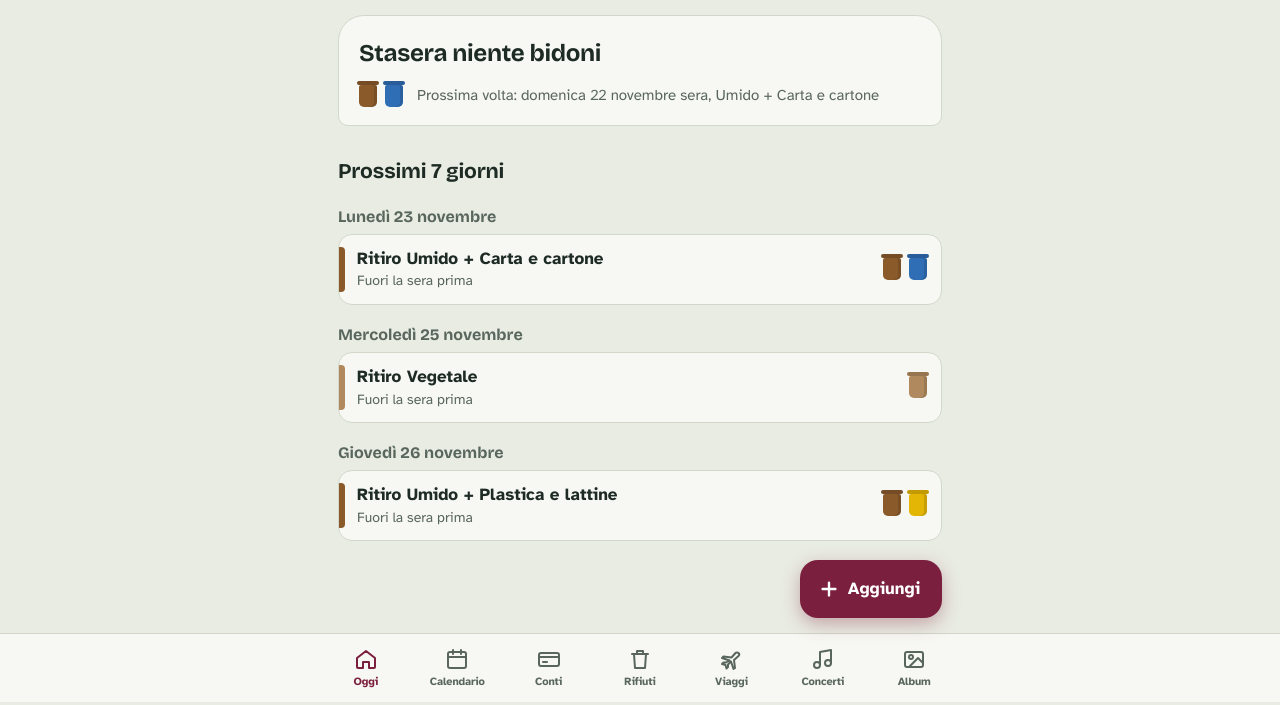
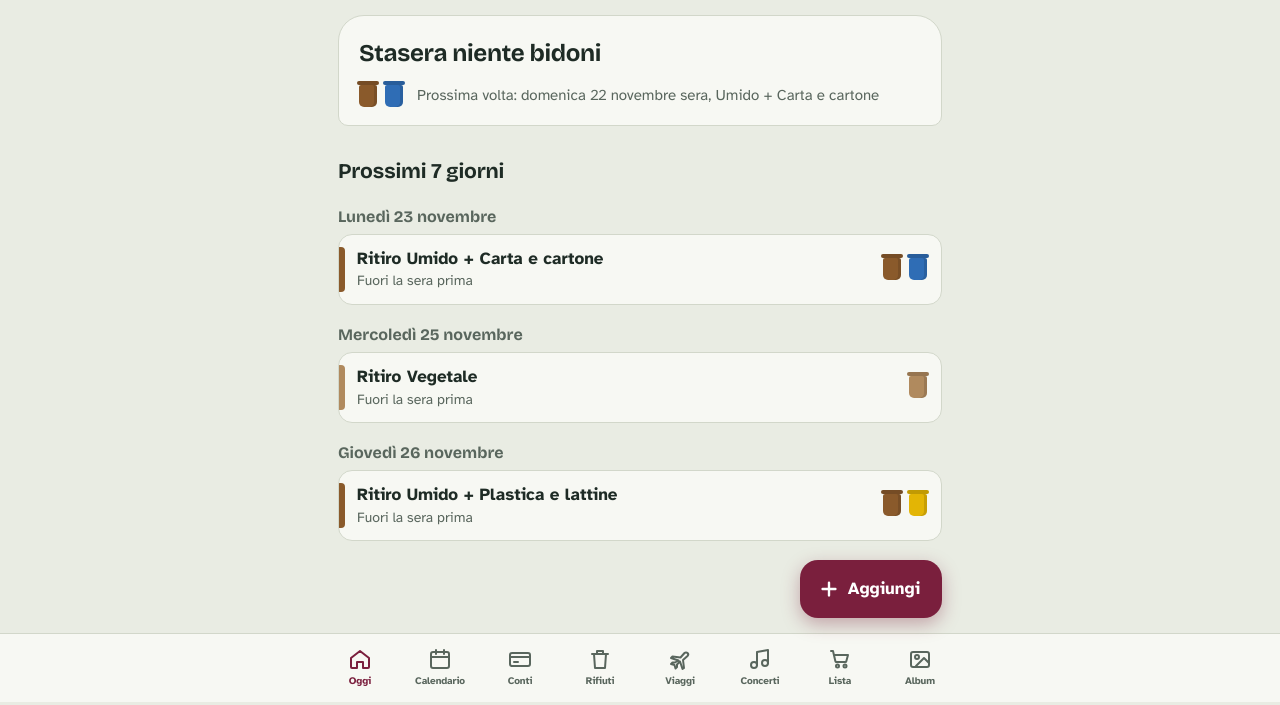
Before and after one commit to andreaecristina2023/4giugno2026, a plain HTML site: page index.html in a window 1280 px wide. Shown: the part 98-803 px from the top of the page. Drawn offline with Linux system fonts and the light colour scheme.

Commit message:
Barra in basso: voce Lista per la lista della spesa e le note
Co-Authored-By: Claude Haiku 5.5 <noreply@anthropic.com>
Claude-Session: https://claude.ai/code/session_01WCVNzk68EWf2pvWD6onSKy

```diff
--- a/css/app.css
+++ b/css/app.css
@@ -179,8 +179,8 @@ dialog.foglio[open] { animation: sale .22s ease-out; }
 
 /* ---------- navigazione ---------- */
 nav.barra-nav { position: fixed; left: 0; right: 0; bottom: 0; background: var(--superficie); border-top: 1px solid var(--confine); padding-bottom: var(--safe-b); z-index: 5; }
-nav.barra-nav ul { list-style: none; margin: 0 auto; padding: 0; display: grid; grid-template-columns: repeat(7, minmax(0, 1fr)); max-width: 640px; height: var(--nav-h); }
-nav.barra-nav a { display: grid; justify-items: center; align-content: center; gap: 3px; height: 100%; color: var(--muschio); text-decoration: none; font-size: 11px; font-weight: 700; letter-spacing: -0.01em; white-space: nowrap; }
+nav.barra-nav ul { list-style: none; margin: 0 auto; padding: 0; display: grid; grid-template-columns: repeat(8, minmax(0, 1fr)); max-width: 640px; height: var(--nav-h); }
+nav.barra-nav a { display: grid; justify-items: center; align-content: center; gap: 3px; height: 100%; color: var(--muschio); text-decoration: none; font-size: 10px; font-weight: 700; letter-spacing: -0.01em; white-space: nowrap; }
 nav.barra-nav a svg { width: 24px; height: 24px; stroke: currentColor; fill: none; stroke-width: 2; stroke-linecap: round; stroke-linejoin: round; }
 nav.barra-nav a[aria-current="page"] { color: var(--sangiovese); }
 .fab { position: fixed; right: max(18px, calc(50vw - 302px)); bottom: calc(var(--nav-h) + var(--safe-b) + 16px); height: 58px; padding: 0 22px 0 18px; border-radius: 18px; border: 0; background: var(--azione); color: #fff; font-weight: 700; font-size: 17px; display: inline-flex; align-items: center; gap: 8px; cursor: pointer; box-shadow: 0 6px 18px rgba(122, 31, 61, .35); z-index: 6; }
--- a/index.html
+++ b/index.html
@@ -29,6 +29,7 @@
     <li><a href="#rifiuti" data-r="rifiuti"><svg viewBox="0 0 24 24" aria-hidden="true"><path d="M4 7h16M9 7V4h6v3M6 7l1 14h10l1-14"/></svg>Rifiuti</a></li>
     <li><a href="#viaggi" data-r="viaggi"><svg viewBox="0 0 24 24" aria-hidden="true"><path d="M10.5 13.5 3 11l1.5-1.5 8 1 4-4.5c.8-.8 2.2-.8 3 0s.8 2.2 0 3l-4.5 4 1 8L14.5 22 12 14.5l-3 3V20l-1.5 1.5-1-3.5-3.5-1L4.5 15.5H7z"/></svg>Viaggi</a></li>
     <li><a href="#concerti" data-r="concerti"><svg viewBox="0 0 24 24" aria-hidden="true"><path d="M9 18V5l11-2v13"/><circle cx="6" cy="18" r="3"/><circle cx="17" cy="16" r="3"/></svg>Concerti</a></li>
+    <li><a href="#lista" data-r="lista"><svg viewBox="0 0 24 24" aria-hidden="true"><path d="M3 4h2l2.4 10.2a1 1 0 0 0 1 .8h8.9a1 1 0 0 0 1-.8L20 8H6"/><circle cx="9.5" cy="19" r="1.5"/><circle cx="17" cy="19" r="1.5"/></svg>Lista</a></li>
     <li><a href="#album" data-r="album"><svg viewBox="0 0 24 24" aria-hidden="true"><rect x="3" y="5" width="18" height="15" rx="2"/><circle cx="9" cy="10" r="2"/><path d="M21 16l-5-5-8 8"/></svg>Album</a></li>
   </ul>
 </nav>
--- a/sw.js
+++ b/sw.js
@@ -1,5 +1,5 @@
 /* Service worker: il sito si apre anche senza rete. Alza VERSIONE a ogni modifica. */
-var VERSIONE = 'casa-v42';
+var VERSIONE = 'casa-v43';
 var FILE = ['./', 'index.html', 'css/app.css', 'js/vendor/qrcode.js', 'js/vendor/jsQR.js', 'css/leaflet.css', 'js/vendor/leaflet/leaflet.js', 'js/core.js', 'js/store.js', 'js/native.js', 'js/album.js', 'js/viaggi.js', 'js/app.js', 'manifest.webmanifest',
   'icons/icon-192.png', 'icons/icon-512.png', 'fonts/bricolage-grotesque-latin-500-normal.woff2', 'fonts/bricolage-grotesque-latin-700-normal.woff2',
   'fonts/bricolage-grotesque-latin-800-normal.woff2', 'fonts/atkinson-hyperlegible-latin-400-normal.woff2', 'fonts/atkinson-hyperlegible-latin-700-normal.woff2'];
```
